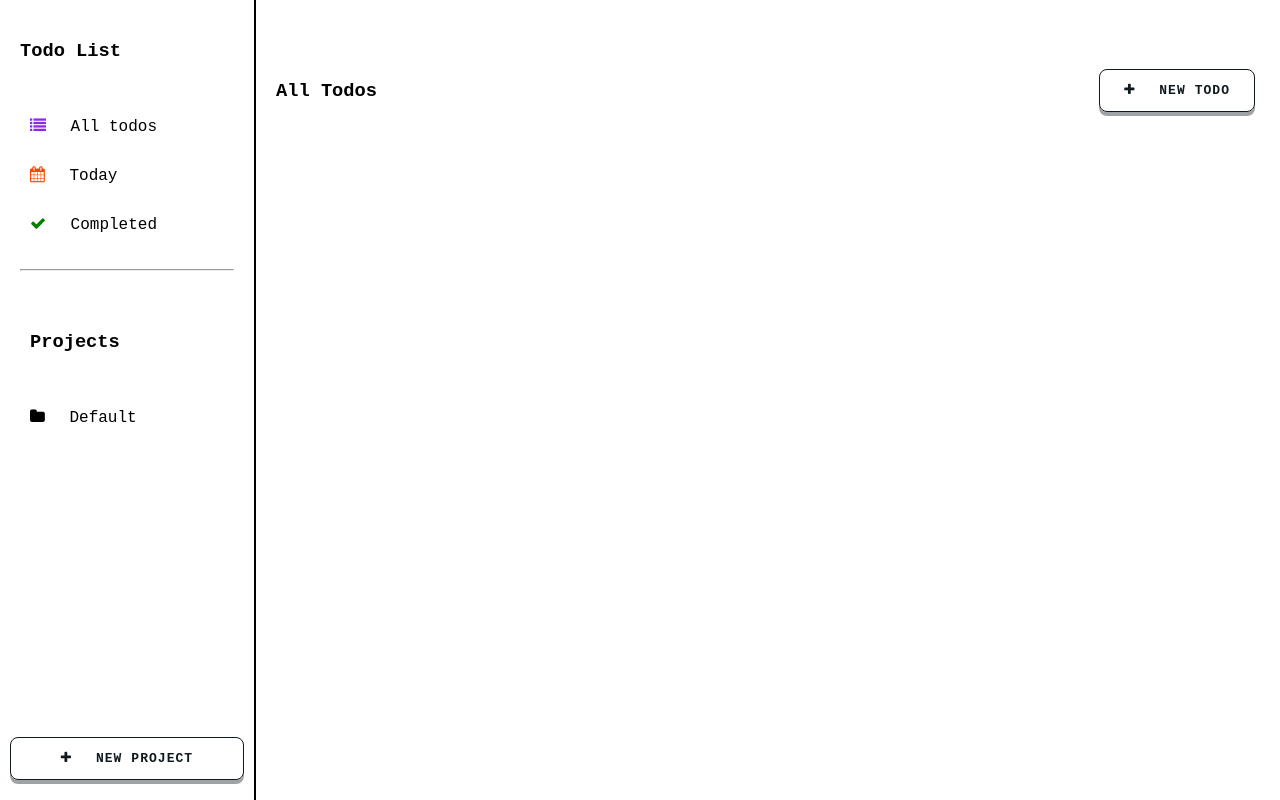
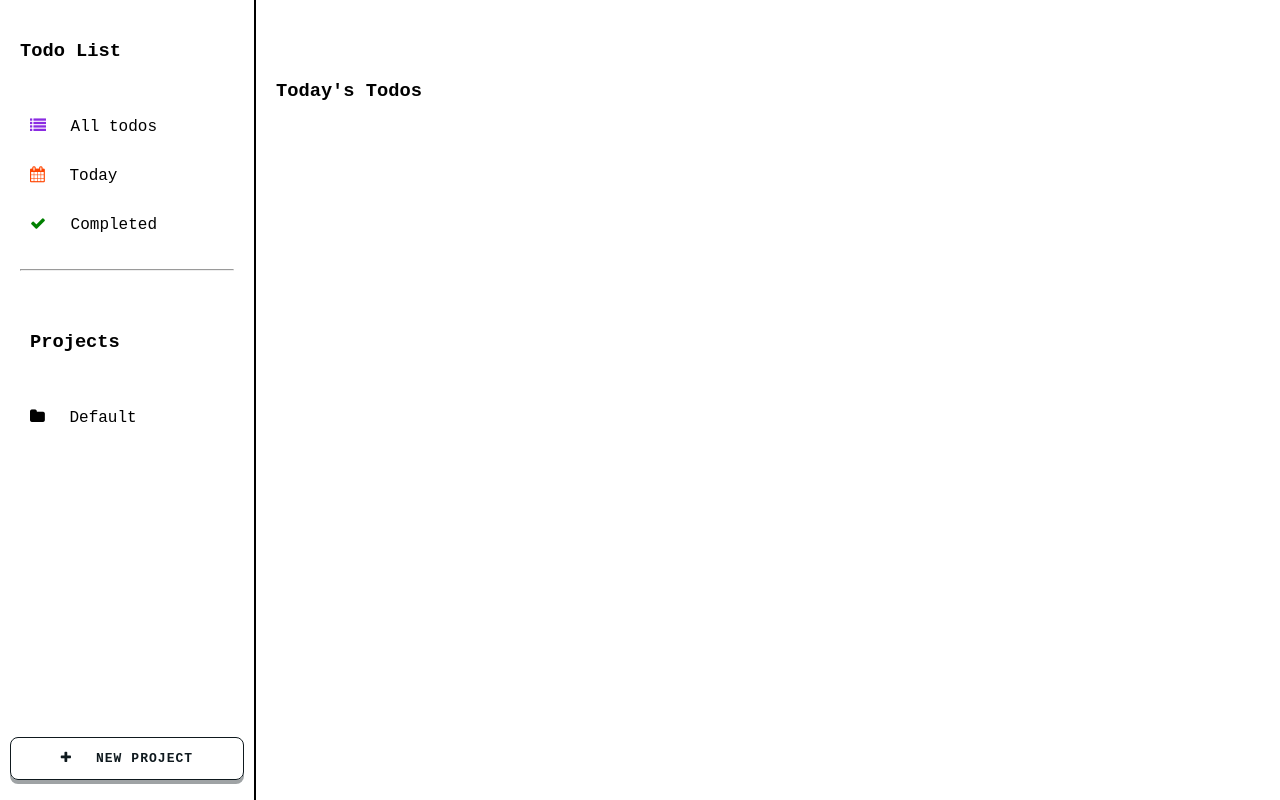
Before and after one commit to iwhozaifa/todolist-app-js, a website built with webpack: page src/main/template.html in a window 1280 px wide. Both pictures are taken after a click on the button "Today". Built offline with nearby package versions, Linux system fonts and the light colour scheme.

Commit message:
Added today only tasks logic

```diff
--- /dev/null
+++ b/src/app/today.js
@@ -0,0 +1,41 @@
+import { loadFromLocalStorage ,getActiveTodos } from "./completed.js";
+import { createCard } from "./all-todos.js"
+const contentArea = document.getElementById("content")
+
+export function showToday(){
+  loadFromLocalStorage();
+
+  contentArea.innerHTML =  `
+  <div class="header">
+    <h3>Today's Todos</h3>
+  </div>
+  `
+  let cardContainer = document.querySelector(".cardContainer")
+  if (!cardContainer) {
+    cardContainer = document.createElement("div");
+    cardContainer.classList.add("cardContainer");
+    contentArea.appendChild(cardContainer);
+  }
+
+  const todayTasks = returnFilteredTodos();
+
+  todayTasks.forEach(element => {
+    createCard(element,cardContainer)
+  });
+}
+
+function returnFilteredTodos (){
+
+    let activeTodos = getActiveTodos();
+    const today = new Date();
+    const year = today.getFullYear();
+    const month = String(today.getMonth() + 1).padStart(2,"0");
+    const day = String(today.getDate()).padStart(2,"0");
+
+    const formattedDate = `${year}-${month}-${day}`
+    activeTodos = activeTodos.filter((item) => item.date === formattedDate);
+
+    console.log("active todays tasks:", activeTodos)
+
+    return activeTodos;
+}
--- a/src/main/index.js
+++ b/src/main/index.js
@@ -3,11 +3,14 @@ import "../styles/allPage.css"
 import "../styles/card.css"
 import {renderCompleted} from "../app/completedTodos.js"
 import {addTodo, render, } from "../app/all-todos.js"
+import { showToday } from "../app/today.js"
 
 const allBtn = document.getElementById("all")
 const completedBtn = document.getElementById("completed")
+const todayBtn = document.getElementById("today")
 
 render();
 
 allBtn.addEventListener("click", render);
 completedBtn.addEventListener("click",renderCompleted);
+todayBtn.addEventListener("click", showToday)
--- a/src/main/template.html
+++ b/src/main/template.html
@@ -16,7 +16,7 @@
       <div class="wrapper">
         <div id="list" class="lists">
           <button class="btn" id="all"><i class="fa fa-list"></i> All todos</button>
-          <button class="btn"><i class="fa fa-calendar"></i> Today</button>
+          <button class="btn" id="today"><i class="fa fa-calendar"></i> Today</button>
           <button class="btn bottom" id="completed"><i class="fa fa-check"></i> Completed</button>
         </div>
         <hr>
```
